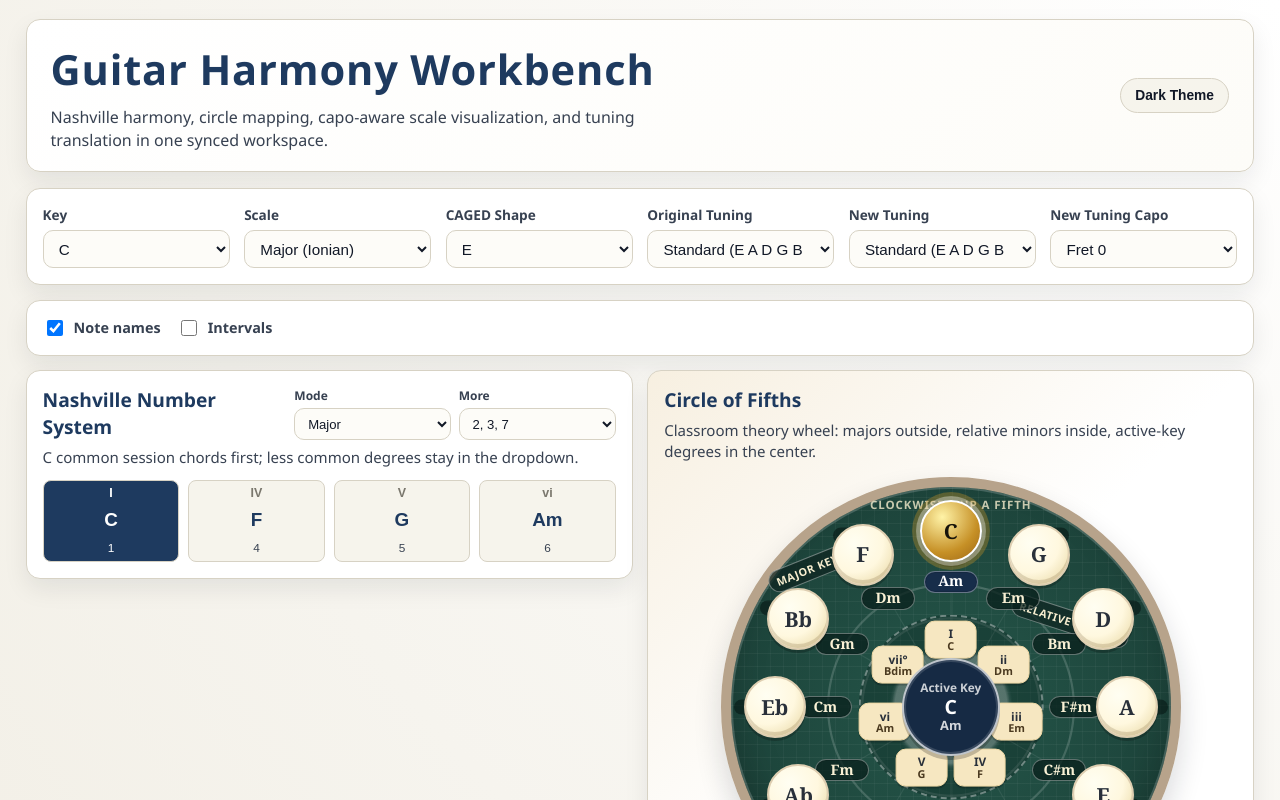
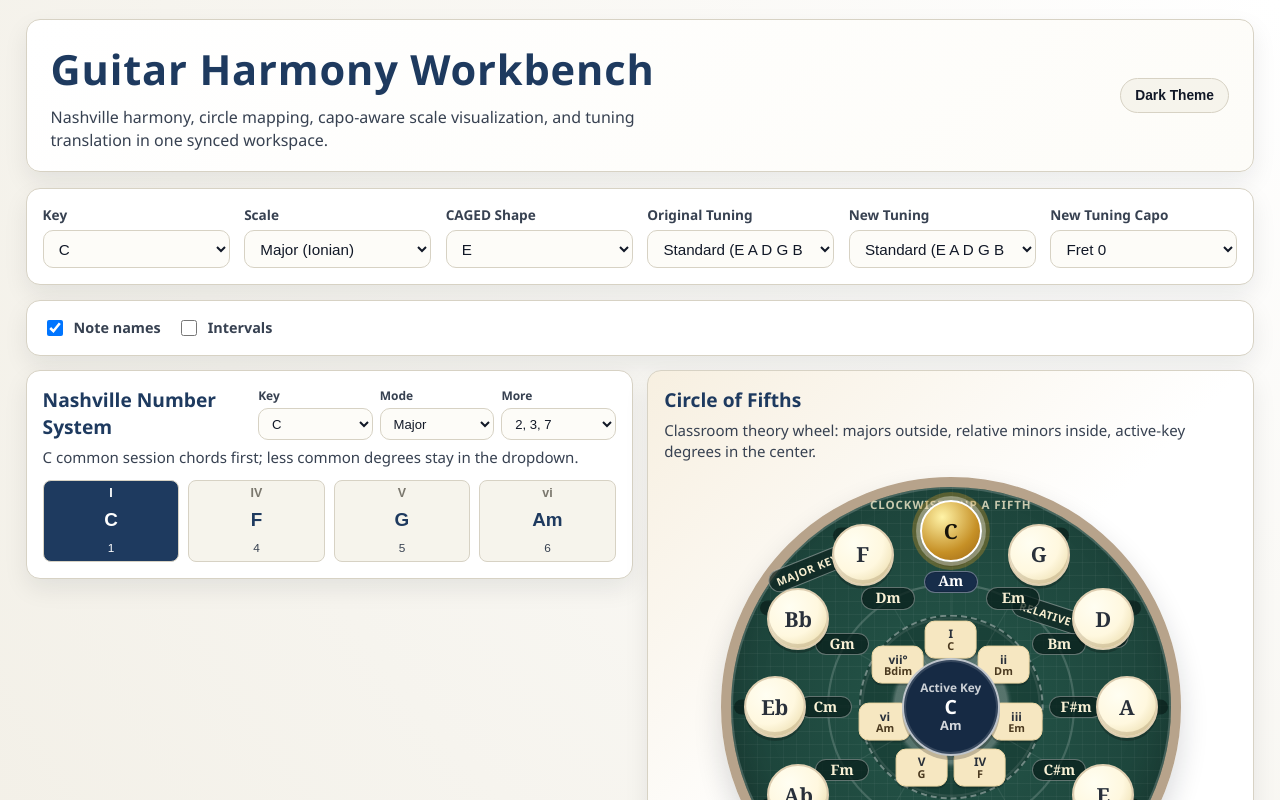
Before and after one commit to EmCrow/chord_key, a React (Vite) app: page / in a window 1280 px wide. Shown: the top 800 px of the page. Built offline with nearby package versions, Linux system fonts and the light colour scheme.

Commit message:
Add key selection presets to Nashville panel

```diff
--- a/src/components/NashvilleTable.tsx
+++ b/src/components/NashvilleTable.tsx
@@ -9,6 +9,8 @@ interface NashvilleTableProps {
 }
 
 const COMMON_DEGREES = [1, 4, 5, 6]
+const COMMON_MAJOR_KEYS = ['C', 'G', 'D', 'A', 'E', 'F', 'Bb', 'Eb']
+const COMMON_MINOR_KEYS = ['A', 'E', 'B', 'F#', 'C#', 'D', 'G', 'C']
 
 export function NashvilleTable({ keyNote, harmonyMode, activeDegree, onSelectionChange }: NashvilleTableProps) {
   const selectedChords = getNashvilleChords(keyNote, harmonyMode)
@@ -22,6 +24,19 @@ export function NashvilleTable({ keyNote, harmonyMode, activeDegree, onSelection
         <div className="panel-title-row">
           <h2>Nashville Number System</h2>
           <div className="nashville-selects">
+            <label className="compact-select">
+              Key
+              <select
+                value={keyNote}
+                onChange={(event) => onSelectionChange(event.target.value, 1, harmonyMode)}
+              >
+                {(harmonyMode === 'major' ? COMMON_MAJOR_KEYS : COMMON_MINOR_KEYS).map((note) => (
+                  <option key={note} value={note}>
+                    {harmonyMode === 'major' ? note : `${note}m`}
+                  </option>
+                ))}
+              </select>
+            </label>
             <label className="compact-select">
               Mode
               <select
--- a/src/index.css
+++ b/src/index.css
@@ -125,7 +125,7 @@ main.app-shell {
 }
 
 .compact-select {
-  width: min(180px, 48%);
+  width: min(180px, 100%);
   gap: 0.2rem;
   font-size: 0.75rem;
 }
@@ -134,11 +134,12 @@ main.app-shell {
   display: flex;
   justify-content: flex-end;
   gap: 0.45rem;
-  width: min(360px, 58%);
+  width: min(520px, 76%);
 }
 
 .nashville-selects .compact-select {
-  width: 50%;
+  flex: 1;
+  min-width: 100px;
 }
 
 .compact-select select {
```
Also changed, not shown: 1 other file (tests, documents, lock files or other folders).
